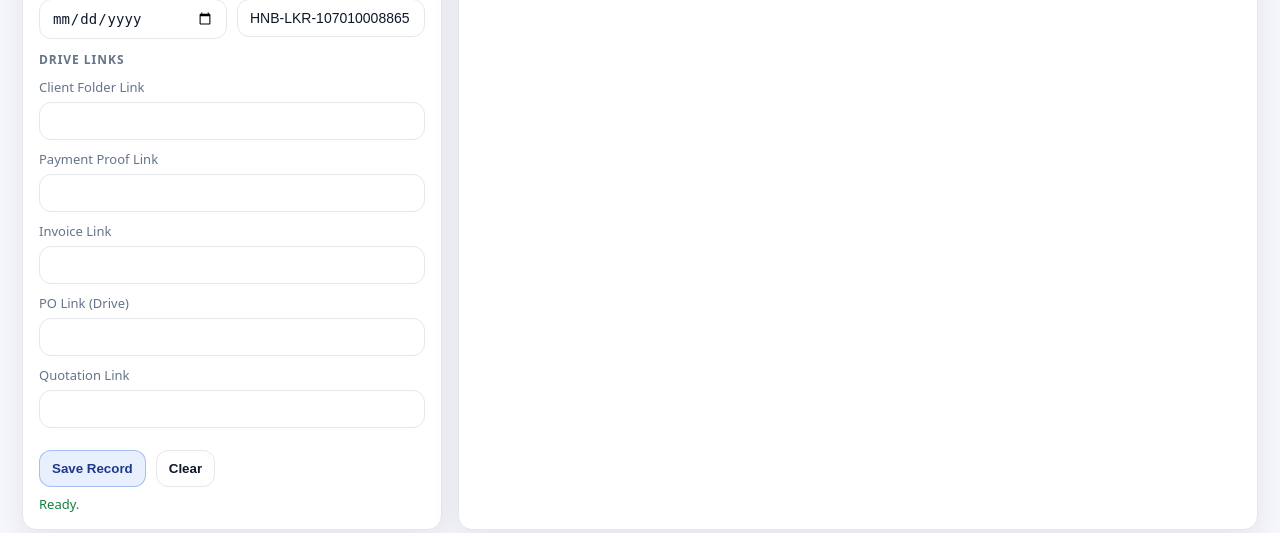
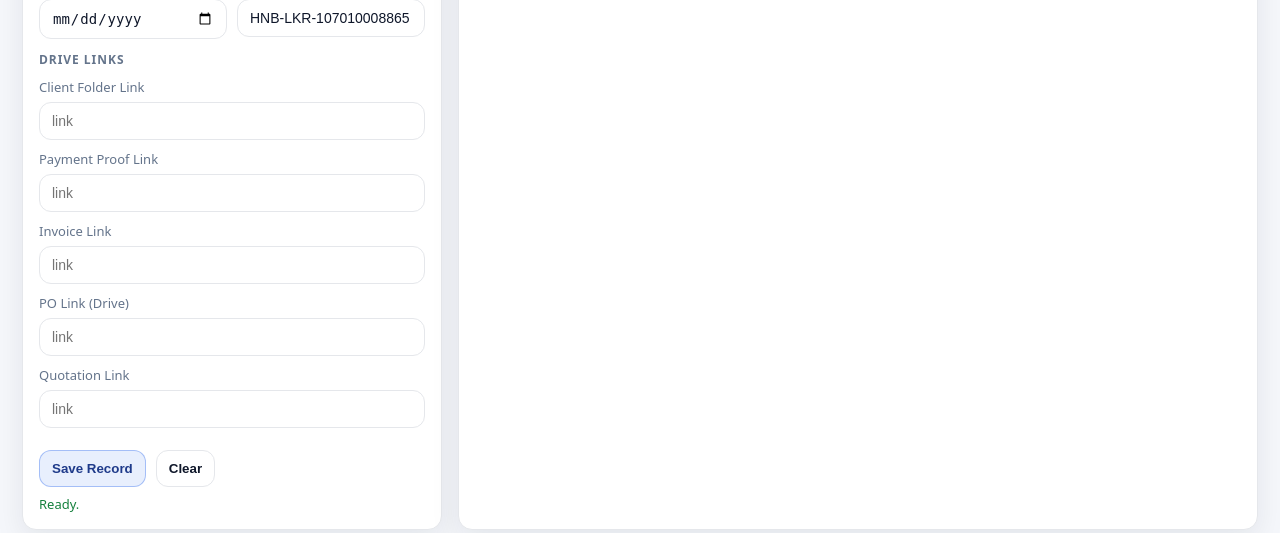
Before and after one commit to punsithranvidu/erp2, a Flask app: page /finance in a window 1280 px wide. Shown: the part 1206-1739 px from the top of the page. Run offline with Flask 3, Linux system fonts and the light colour scheme; a user stored in the database is signed in; data that the repository does not hold is empty; some libraries are stand-ins or nearby versions.

```diff
--- a/templates/finance.html
+++ b/templates/finance.html
@@ -186,15 +186,15 @@
 
         <h4 class="miniTitle">Drive Links</h4>
         <label>Client Folder Link</label>
-        <input id="folderLink" placeholder="" />
+        <input id="folderLink" placeholder="link" />
         <label>Payment Proof Link</label>
-        <input id="proofLink" placeholder="" />
+        <input id="proofLink" placeholder="link" />
         <label>Invoice Link </label>
-        <input id="invoiceLink" placeholder="" />
+        <input id="invoiceLink" placeholder="link" />
         <label>PO Link (Drive)</label>
-        <input id="poLink" placeholder="" />
+        <input id="poLink" placeholder="link" />
         <label>Quotation Link </label>
-        <input id="quotationLink" placeholder="" />
+        <input id="quotationLink" placeholder="link" />
 
         <div class="row" style="margin-top:10px;">
           <button class="btn" type="submit">Save Record</button>
```
